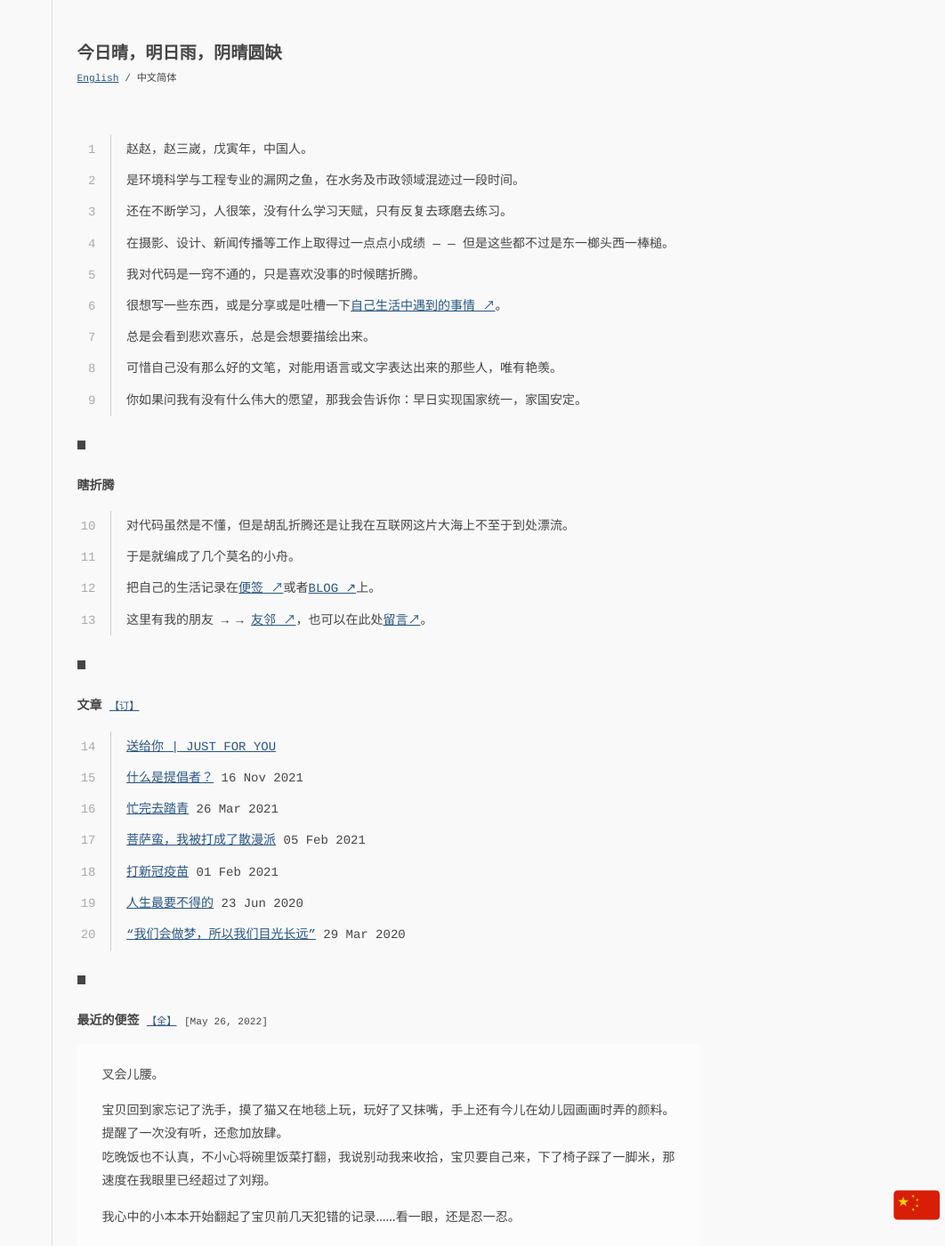
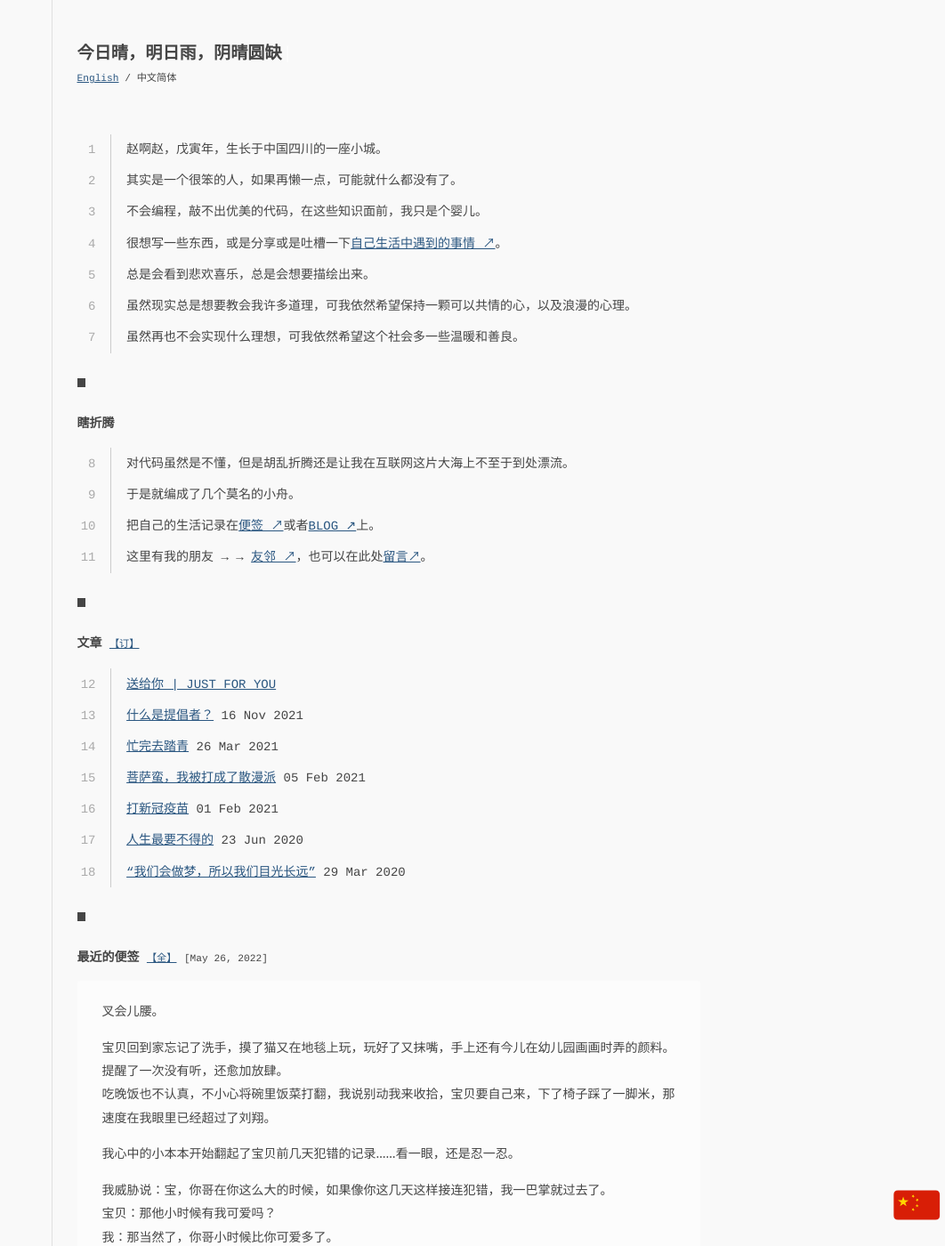
Before and after one commit to Sansuiz/sansuiz.github.io, a Jekyll site: the page built from index.html, in a window 1280 px wide and 1400 px high. Shown: the whole window at 89% size, without its empty margins (218-1280 px from the left). Built offline with Jekyll 4.4.1, drawn with Linux system fonts in a browser that asks for light colours; comment, search, counter and statistics services are not loaded.

Commit message:
Update index.html

```diff
--- a/index.html
+++ b/index.html
@@ -8,27 +8,17 @@
 <ul class="terminal">
   {% assign i = i | plus: 1 %}
   {% capture content do %}
-    赵赵，赵三嵗，戊寅年，中国人。
+    赵啊赵，戊寅年，生长于中国四川的一座小城。
   {% endcapture %}{% include line.html i=i content=content %}
 
   {% assign i = i | plus: 1 %}
   {% capture content do %}
-    是环境科学与工程专业的漏网之鱼，在水务及市政领域混迹过一段时间。
+    其实是一个很笨的人，如果再懒一点，可能就什么都没有了。
   {% endcapture %}{% include line.html i=i content=content %}
 
   {% assign i = i | plus: 1 %}
   {% capture content do %}
-    还在不断学习，人很笨，没有什么学习天赋，只有反复去琢磨去练习。
-  {% endcapture %}{% include line.html i=i content=content %}
-
-  {% assign i = i | plus: 1 %}
-  {% capture content do %}
-    在摄影、设计、新闻传播等工作上取得过一点点小成绩 — — 但是这些都不过是东一榔头西一棒槌。
-  {% endcapture %}{% include line.html i=i content=content %}
-
-  {% assign i = i | plus: 1 %}
-  {% capture content do %}
-    我对代码是一窍不通的，只是喜欢没事的时候瞎折腾。
+    不会编程，敲不出优美的代码，在这些知识面前，我只是个婴儿。
   {% endcapture %}{% include line.html i=i content=content %}
 
   {% assign i = i | plus: 1 %}
@@ -43,12 +33,12 @@
 
   {% assign i = i | plus: 1 %}
   {% capture content do %}
-    可惜自己没有那么好的文笔，对能用语言或文字表达出来的那些人，唯有艳羡。
+    虽然现实总是想要教会我许多道理，可我依然希望保持一颗可以共情的心，以及浪漫的心理。
   {% endcapture %}{% include line.html i=i content=content %}
 
   {% assign i = i | plus: 1 %}
   {% capture content do %}
-    你如果问我有没有什么伟大的愿望，那我会告诉你：早日实现国家统一，家国安定。
+    虽然再也不会实现什么理想，可我依然希望这个社会多一些温暖和善良。
   {% endcapture %}{% include line.html i=i content=content %}
 </ul>
 
```
